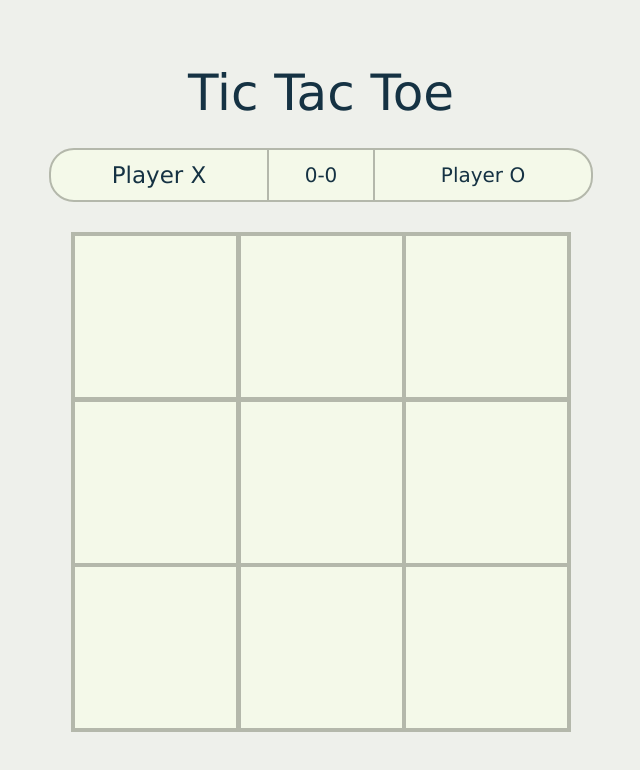
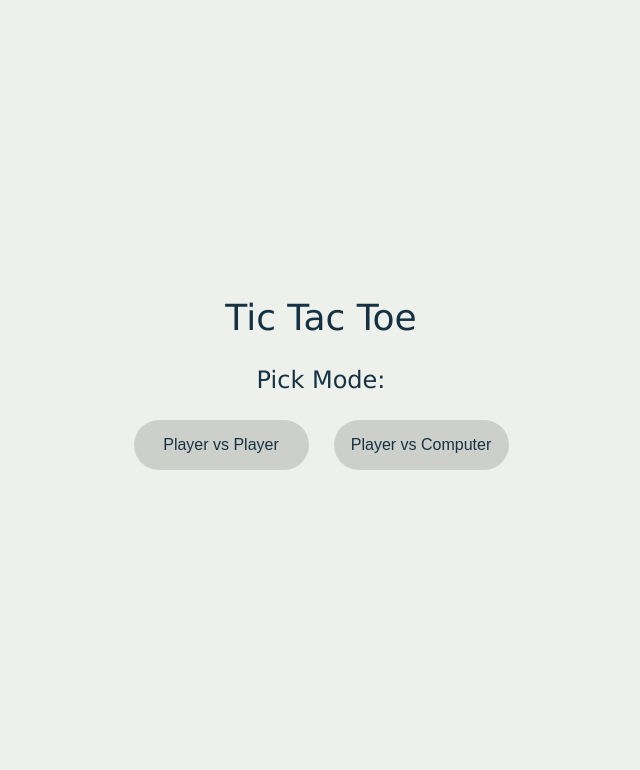
Before and after one commit to Arsalan56/tic-tac-toe, a website: page index.html in a window 1280 px wide. Shown: the whole page, without its empty margins (319-959 px from the left). Drawn offline with Linux system fonts and the light colour scheme.

Commit message:
Create a screen where user picks mode

```diff
--- a/index.html
+++ b/index.html
@@ -49,5 +49,11 @@
                 </div>
             </div>
         </main>
+        <div class="selectMode">
+            <div class="title">Tic Tac Toe</div>
+            <div class="title">Pick Mode:</div>
+            <button>Player vs Player</button>
+            <button>Player vs Computer</button>
+        </div>
     </body>
 </html>
--- a/script.js
+++ b/script.js
@@ -45,6 +45,11 @@ const Game = ((p1, p2) => {
         })
     );
 
-    const checkWin = () => {};
+    // const checkWin = () => {};
     return { Add };
 })(Player('x'), Player('o'));
+
+const buttons = document.querySelectorAll('.selectMode > button');
+buttons.forEach((btn) => {
+    btn.addEventListener('click', () => {});
+});
--- a/style.css
+++ b/style.css
@@ -131,6 +131,7 @@ table {
 /* Meyer's Reset End */
 
 body {
+    --color: #153243;
     font-family: Verdana, Geneva, Tahoma, sans-serif;
     height: 100vh;
     width: 100vw;
@@ -145,7 +146,7 @@ h1 {
 }
 
 main {
-    color: #153243;
+    color: var(--color);
     width: clamp(300px, 70vw, 600px);
     height: min-content;
     display: flex;
@@ -158,7 +159,6 @@ main {
     --linewidth: 4.5px;
     width: clamp(300px, 70vw, 500px);
     height: clamp(300px, 70vw, 500px);
-    background: black;
     align-self: center;
     display: grid;
     grid-template: repeat(3, 1fr) / repeat(3, 1fr);
@@ -205,3 +205,51 @@ main {
     transform: scale(1.15);
     transition: 0.3s ease-in-out;
 }
+
+.selectMode {
+    position: absolute;
+    height: 200px;
+    width: 400px;
+    display: grid;
+    grid-template: 1fr 2fr 2fr/ 1fr 1fr;
+    color: var(--color);
+}
+
+.title {
+    grid-column: 1 / -1;
+    align-self: center;
+    justify-self: center;
+    font-size: 24px;
+}
+
+.title:first-of-type {
+    font-size: 36px;
+    align-self: baseline;
+}
+
+.selectMode > button {
+    font-size: 16px;
+    background: var(--color);
+    background: #cdcfca;
+    color: #153243;
+    width: 175px;
+    height: 50px;
+    justify-self: center;
+    border: 0px;
+    border-radius: 999px;
+}
+
+.selectMode > button:active {
+    transition: 0.1s;
+    transform: scale(0.9);
+}
+
+.selectMode > button:hover {
+    background: #153243;
+    color: #cdcfca;
+    transition: 0.3s ease-in-out;
+}
+
+main {
+    visibility: hidden;
+}
```
